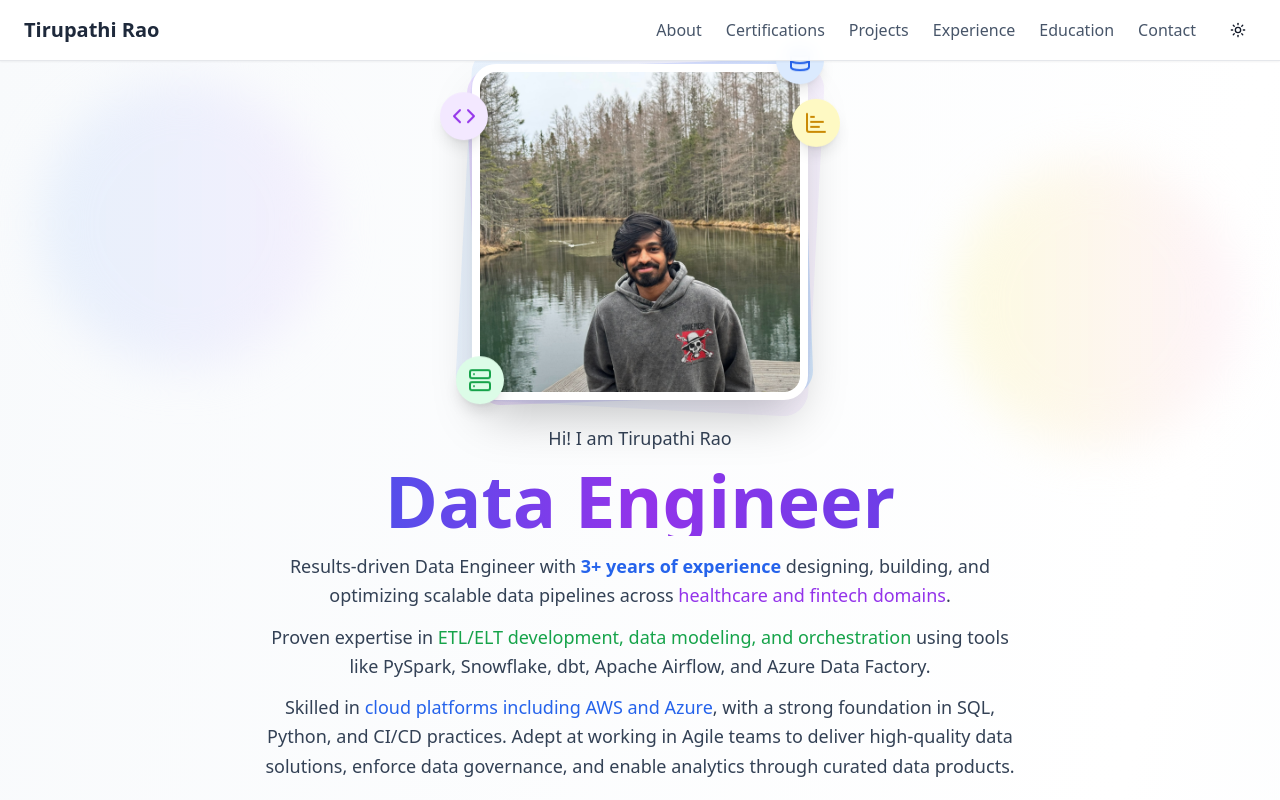
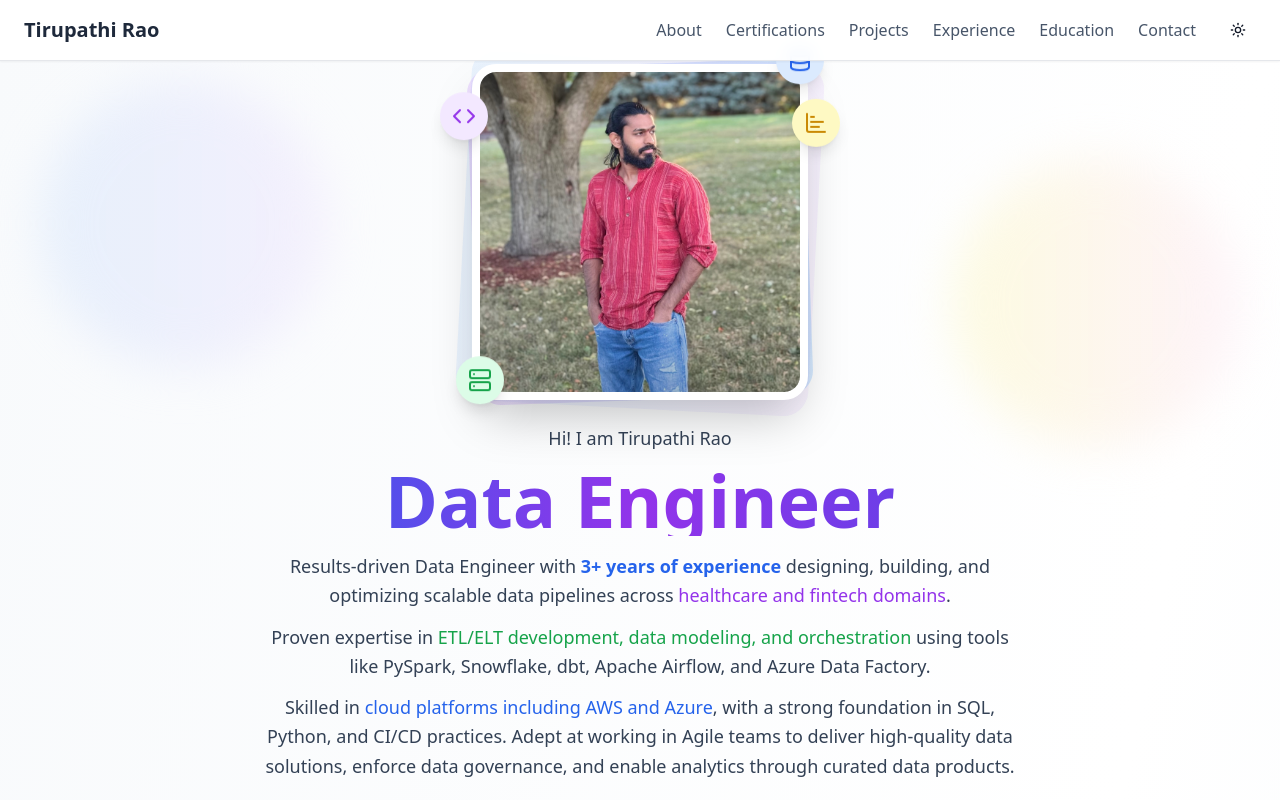
Before and after one commit to TirupathiRaoLukalapu/My-Personal-Portfolio, a React (Vite) app: page / in a window 1280 px wide. Shown: the top 800 px of the page. Built offline with nearby package versions, Linux system fonts and the light colour scheme.

Commit message:
Update profile picture

```diff
--- a/src/pages/Index.tsx
+++ b/src/pages/Index.tsx
@@ -327,7 +327,7 @@ const Index = () => {
               {/* Main photo container */}
               <div className="relative bg-white p-2 rounded-3xl shadow-2xl transform transition-all duration-300 hover:scale-105 hover:shadow-3xl">
                 <div className="relative overflow-hidden rounded-2xl">
-                  <img src="./lovable-uploads/5396458f-722b-457a-9bd2-9d51a3561425.png" alt="Tirupathi Rao - Data Engineer" className="w-80 h-80 object-cover transition-transform duration-300 hover:scale-110" />
+                  <img src="./lovable-uploads/profile-photo.jpeg" alt="Tirupathi Rao - Data Engineer" className="w-80 h-80 object-cover transition-transform duration-300 hover:scale-110" />
                   {/* Overlay gradient */}
                   <div className="absolute inset-0 bg-gradient-to-t from-black/20 via-transparent to-transparent"></div>
                 </div>
```
Also changed, not shown: public/lovable-uploads/profile-photo.jpeg (added).
